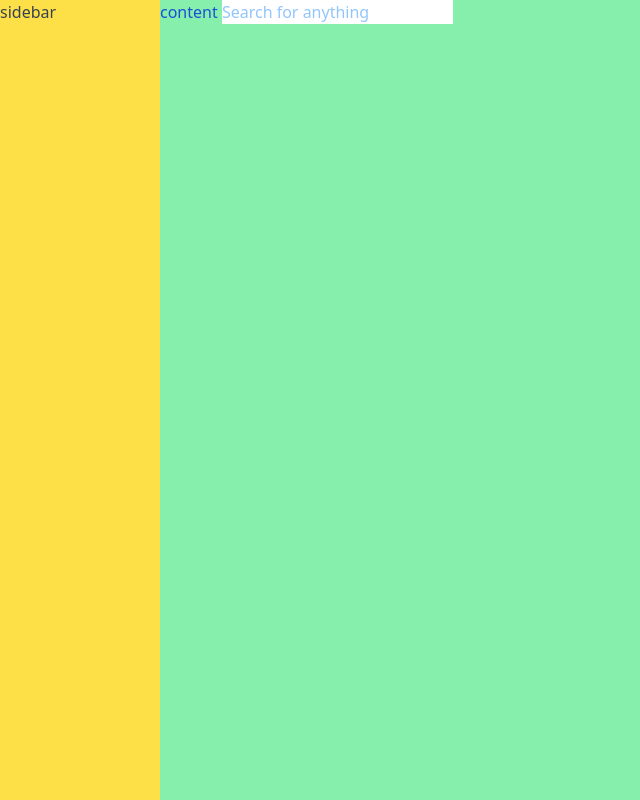
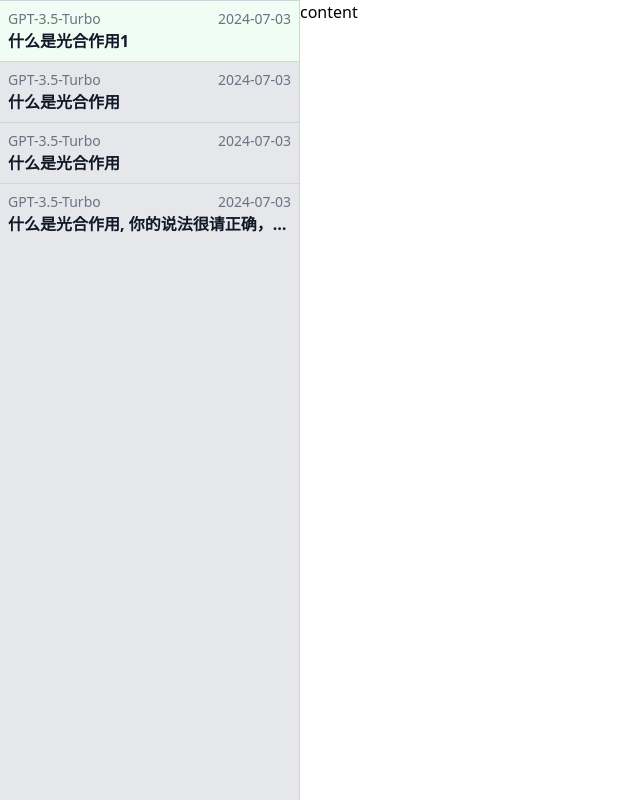
Before and after one commit to marlonchiu/imooc-vchat, a Vue app: page /conversation/1 in a window 1280 px wide. Shown: the whole page, without its empty margins (0-640 px from the left). Built offline with nearby package versions, Linux system fonts and the light colour scheme.

Commit message:
✨ feat: 6-5 编写 ConversationList 组件

```diff
--- a/src/App.vue
+++ b/src/App.vue
@@ -1,13 +1,48 @@
 <template>
   <div class="flex items-center justify-between h-screen">
-    <div class="bg-gray-300 text-gray-700 w-40 h-full hover:bg-yellow-300">sidebar</div>
-    <div class="bg-green-300 text-blue-700 h-full flex-1">
-      content
-      <input type="text" placeholder="Search for anything" class="placeholder:text-blue-300" />
+    <div class="bg-gray-200 w-[300px] h-full border-r border-gray-300">
+      <ConversationList :items="items" />
     </div>
+    <div class="h-full flex-1">content</div>
   </div>
 </template>
 
-<script setup>
-console.log('👋 This message is being logged by "App.vue", included via Vite')
+<script lang="ts" setup>
+import { ConversationProps } from './types'
+import ConversationList from './components/ConversationList.vue'
+
+const items: ConversationProps[] = [
+  {
+    id: 1,
+    selectedModel: 'GPT-3.5-Turbo',
+    title: '什么是光合作用1',
+    createdAt: '2024-07-03',
+    updatedAt: '2024-07-03',
+    providerId: 1
+  },
+  {
+    id: 2,
+    selectedModel: 'GPT-3.5-Turbo',
+    title: '什么是光合作用',
+    createdAt: '2024-07-03',
+    updatedAt: '2024-07-03',
+    providerId: 1
+  },
+  {
+    id: 3,
+    selectedModel: 'GPT-3.5-Turbo',
+    title: '什么是光合作用',
+    createdAt: '2024-07-03',
+    updatedAt: '2024-07-03',
+    providerId: 1
+  },
+  {
+    id: 4,
+    selectedModel: 'GPT-3.5-Turbo',
+    title: '什么是光合作用, 你的说法很请正确，理解的很不错',
+    createdAt: '2024-07-03',
+    updatedAt: '2024-07-03',
+    providerId: 1
+  }
+]
 </script>
--- /dev/null
+++ b/src/components/ConversationList.vue
@@ -0,0 +1,27 @@
+<!-- 对话列表 -->
+<template>
+  <div class="conversation-list">
+    <div
+      class="item border-gray-300 border-t cursor-pointer hover:bg-green-50 p-2"
+      v-for="item in items"
+      :key="item.id"
+    >
+      <a href="#">
+        <div class="flex justify-between items-center text-sm leading-5 text-gray-500">
+          <span>{{ item.selectedModel }}</span>
+          <span>{{ item.updatedAt }}</span>
+        </div>
+        <h2 class="flex-1 font-semibold leading-6 text-gray-900 truncate">{{ item.title }}</h2>
+      </a>
+    </div>
+  </div>
+</template>
+
+<script lang="ts" setup>
+defineOptions({ name: 'ConversationList' })
+
+import { ConversationProps } from '../types'
+defineProps<{ items: ConversationProps[] }>()
+</script>
+
+<style lang="scss" scoped></style>
--- /dev/null
+++ b/src/types.ts
@@ -0,0 +1,8 @@
+export interface ConversationProps {
+  id: number
+  title: string
+  selectedModel: string
+  createdAt: string
+  updatedAt: string
+  providerId: number
+}
```
Also changed, not shown: vite.renderer.config.ts (+7 -1 lines).
